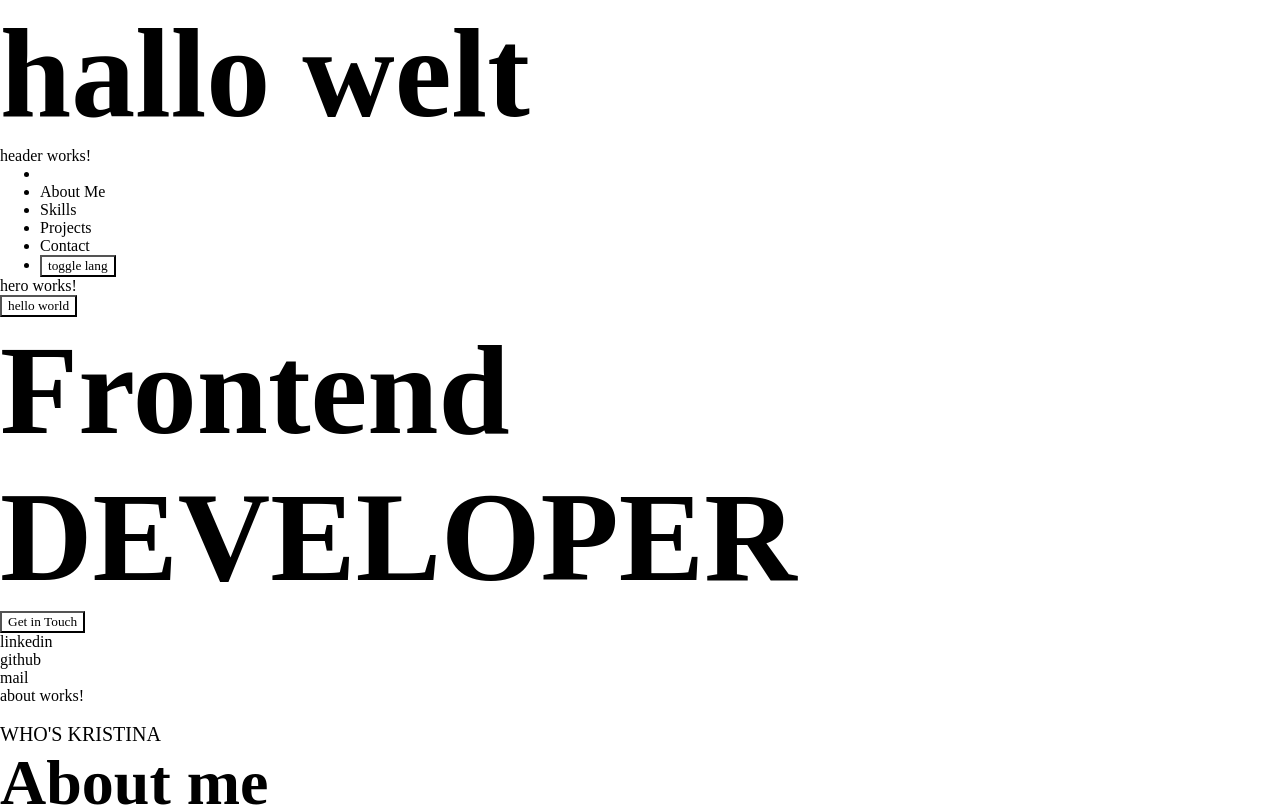
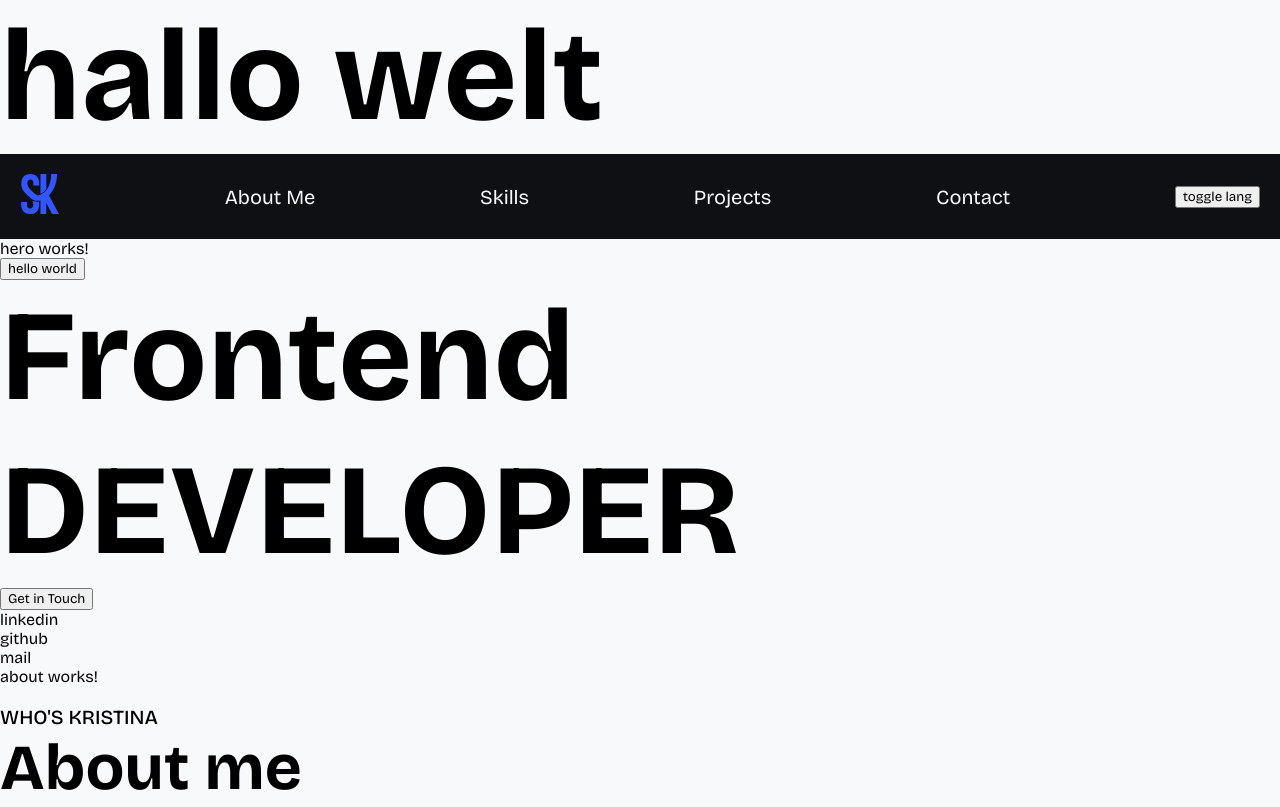
Before and after one commit to kristinastarovoit/portfolio-project, an Angular app: page / in a window 1280 px wide. Shown: the top 807 px of the page. Built offline with nearby package versions, Linux system fonts and the light colour scheme.

Commit message:
add: nav bar styling and animations

```diff
--- a/angular.json
+++ b/angular.json
@@ -31,7 +31,12 @@
             ],
             "styles": [
               "src/styles.scss"
-            ]
+            ],
+            "stylePreprocessorOptions": {
+              "includePaths": [
+                "src"
+              ]
+            }
           },
           "configurations": {
             "production": {
--- a/src/app/layout/header/header.html
+++ b/src/app/layout/header/header.html
@@ -1,12 +1,10 @@
-<p>header works!</p>
-
-<nav>
-    <ul>
-        <li><a><img src=""></a></li>
-        <li><a >About Me</a></li>
-        <li><a >Skills</a></li>
-        <li><a >Projects</a></li>
-        <li><a >Contact</a></li>
-        <li><button>toggle lang</button></li>
+<nav class="nav">
+    <ul class="nav__ul">
+        <li class="nav__li"><a><img class="nav__logo" src="/assets/icons/sk_logo.svg"></a></li>
+        <li class="nav__li"><a class="nav__a nav__a--about">About Me</a></li>
+        <li class="nav__li"><a class="nav__a nav__a--skills">Skills</a></li>
+        <li class="nav__li"><a class="nav__a nav__a--projects">Projects</a></li>
+        <li class="nav__li"><a class="nav__a nav__a--contact">Contact</a></li>
+        <li class="nav__li"><button>toggle lang</button></li>
     </ul>
 </nav>
--- a/src/app/layout/header/header.scss
+++ b/src/app/layout/header/header.scss
@@ -0,0 +1,104 @@
+@use 'app/styles/main' as *;
+@use 'app/styles/_mixins' as mx;
+
+.nav {
+    background-color: $black;
+    padding: 20px;
+
+    &__ul,
+    &__li,
+    &__a {
+        background-color: $black;
+    }
+
+    &__ul {
+        list-style-type: none;
+        margin: 0;
+        padding: 0;
+        display: flex;
+        justify-content: space-between;
+        align-items: center;
+    }
+
+    &__logo {
+        height: 40px;
+    }
+
+    &__a {
+        position: relative;
+        padding-bottom: 8px;
+
+
+        &--about::after {
+            content: '';
+            background-image: url('../../../../public/assets/nav/about_nav.svg');
+            background-size: contain;
+            background-repeat: no-repeat;
+            position: absolute;
+            top: 40%;
+            left: 60%;
+            transform: translate(-50%, -50%);
+            width: 150%;
+            height: 150%;
+            clip-path: inset(0 0 100% 0);
+            transition: clip-path 0.8s cubic-bezier(0.25, 1, 0.5, 1);
+
+        }
+
+        &--skills::after {
+            content: '';
+            background-image: url('../../../../public/assets/nav/skills_nav.svg');
+            background-size: contain;
+            background-repeat: no-repeat;
+            position: absolute;
+            top: 50%;
+            left: 50%;
+            transform: translate(-50%, -50%);
+            width: 150%;
+            height: 150%;
+
+            clip-path: inset(0 100% 0 0);
+            transition: clip-path 0.4s ease-out;
+        }
+
+
+        &--projects::after {
+            content: '';
+            background-image: url('../../../../public/assets/nav/projects_nav.svg');
+            background-size: contain;
+            background-repeat: no-repeat;
+            position: absolute;
+            top: 45%;
+            left: 50%;
+            transform: translate(-50%, -50%);
+            width: 150%;
+            height: 150%;
+
+            clip-path: inset(0 100% 0 0);
+            transition: clip-path 0.4s ease-out;
+        }
+
+        &--contact::after {
+            content: '';
+            background-image: url('../../../../public/assets/nav/contact_nav.svg');
+            background-size: contain;
+            background-repeat: no-repeat;
+            position: absolute;
+            top: 45%;
+            left: 50%;
+            transform: translate(-50%, -50%);
+            width: 150%;
+            height: 150%;
+
+            clip-path: inset(0 100% 0 0);
+            transition: clip-path 0.4s ease-out;
+        }
+
+
+    }
+
+    &__a:hover::after {
+        clip-path: inset(0 0 0 0);
+    }
+
+}
--- /dev/null
+++ b/src/app/styles/_mixins.scss
@@ -0,0 +1,6 @@
+@mixin flex-center($f-d) {
+    display: flex;
+    align-items: center;
+    justify-content: center;
+    flex-direction: $f-d;
+}
--- /dev/null
+++ b/src/app/styles/_typography.scss
@@ -0,0 +1,26 @@
+@use '_variables' as *;
+
+h1,
+h3 {
+    font-weight: 700;
+}
+
+h1 {
+    font-size: 8rem;
+}
+
+h2 {
+    font-weight: 500;
+    font-size: 1.25rem;
+}
+
+h3 {
+    font-size: 4rem;
+}
+
+a {
+    text-decoration: none;
+    color: $white;
+    font-size: 1.25rem;
+    cursor: pointer;
+}
--- /dev/null
+++ b/src/app/styles/main.scss
@@ -0,0 +1,4 @@
+@forward '_variables';
+@forward '_assets';
+@forward '_fonts';
+@forward '_typography';
--- a/src/styles.scss
+++ b/src/styles.scss
@@ -1,29 +1,11 @@
-// fonts
-/* You can add global styles to this file, and also import other style files */
-
-
+@use 'app/styles/main.scss' as *;
 
 * {
     font-family: 'Bricolage Grotesque';
     margin: 0;
     box-sizing: border-box;
-    background-color: white;
 }
 
-h1,
-h3 {
-    font-weight: 700;
+body {
+    background-color: $white;
 }
-
-h1 {
-    font-size: 8rem;
-}
-
-h2 {
-    font-weight: 500;
-    font-size: 1.25rem;
-}
-
-h3 {
-    font-size: 4rem;
-}
```
